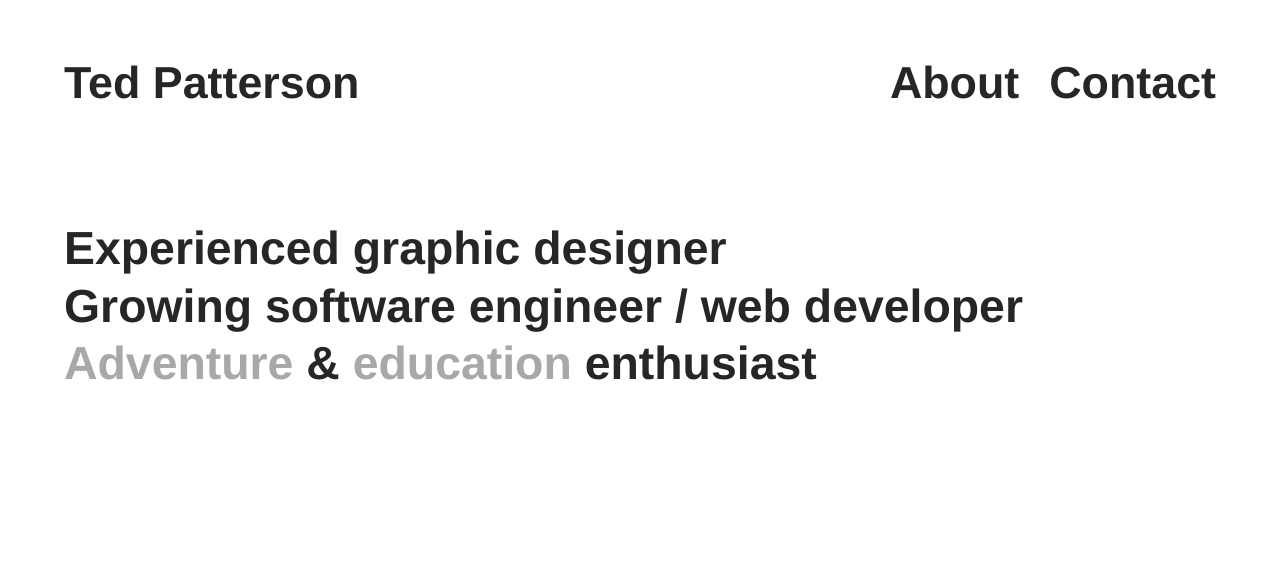
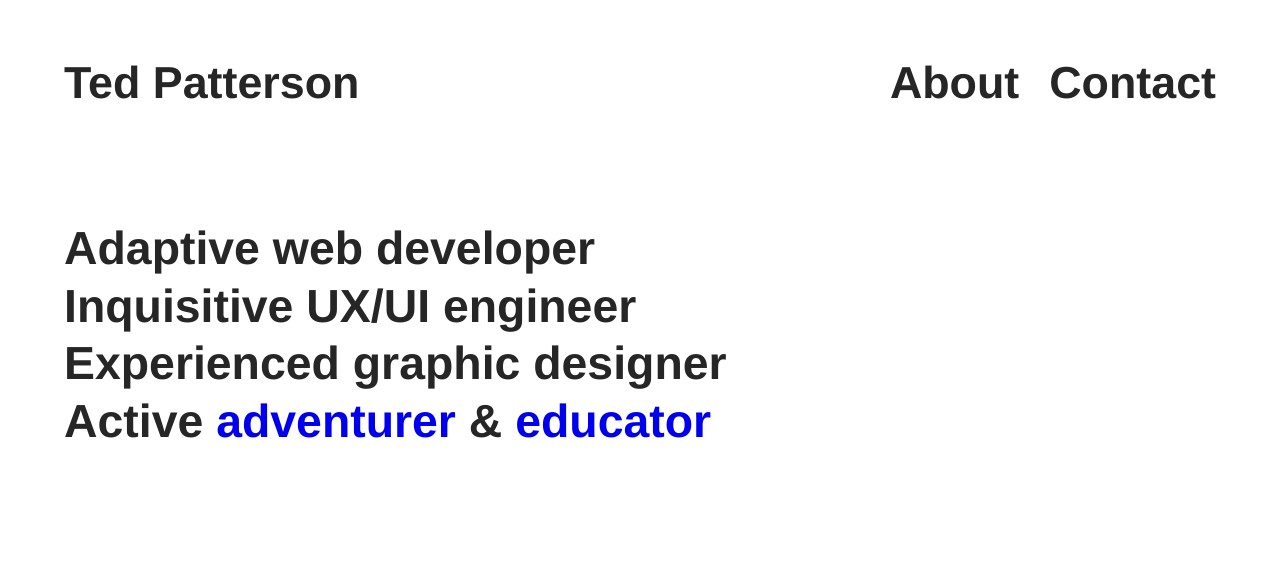
Before and after one commit to tedjpatterson/portfolio-1.0, a plain HTML site: page index.html in a window 1280 px wide. Shown: the top 562 px of the page. Drawn offline with nearby package versions, Linux system fonts and the light colour scheme; a small style sheet from the web is missing.

Commit message:
Text and Styling Changes

```diff
--- a/index.html
+++ b/index.html
@@ -70,10 +70,11 @@
 
 
 
-		<div id="title">
-			<h2>Experienced graphic designer<br/>
-			Growing software engineer / web developer<br/>
-			<a href="http://www.instagram.com/tedjpatterson" target="blank">Adventure</a> & <a href="http://www.codekickoff.com" target="blank">education</a> enthusiast</h2>
+		<div id="index-title">
+			<h2>Adaptive web developer<br/>
+			Inquisitive UX/UI engineer<br/>
+			Experienced graphic designer<br/>
+			Active <a href="http://www.instagram.com/tedjpatterson" target="blank">adventurer</a> & <a href="http://www.codekickoff.com" target="blank">educator</a></h2>
 		</div>
 
 	<footer>
--- a/mobile.css
+++ b/mobile.css
@@ -17,8 +17,8 @@
 			}
 
 			#title h2{
-				font-size: 1em;
-				padding-bottom: 1em;
+				font-size: 1.25em;
+				padding-bottom: 0em;
 			}
 
 
--- a/style.css
+++ b/style.css
@@ -202,6 +202,17 @@ html {
 	line-height:3.6em;
 	width:95%;
 	}
+
+#index-title {
+	z-index:9834;
+	font-family:"Maison Neue Bold", Helvetica, Arial, Sans-Serif, sans-serif;
+	font-weight:bold;
+	padding-top:220px;
+	margin-bottom:-50px;
+	margin-left:5%;
+	line-height:3.6em;
+	width:95%;
+}
 
 #title h2 a {
 	color: #a8a8a8;
```
